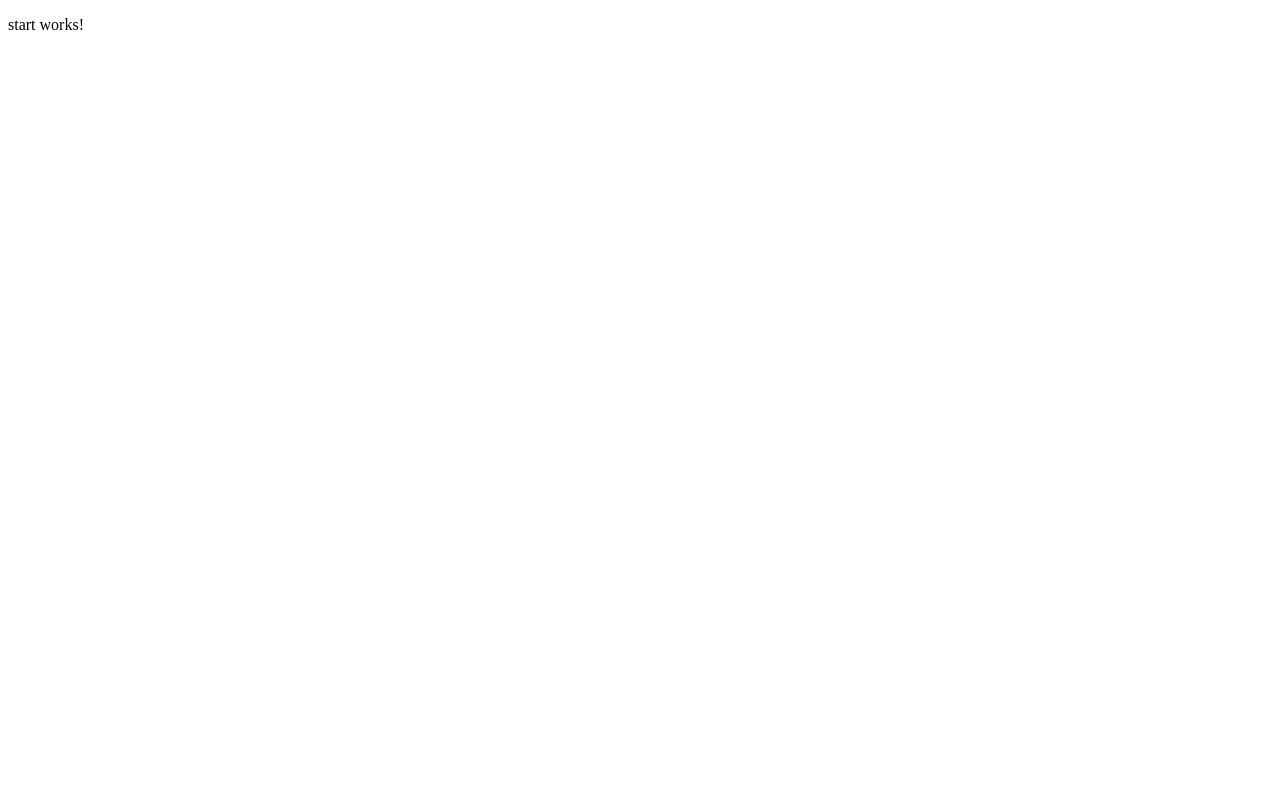
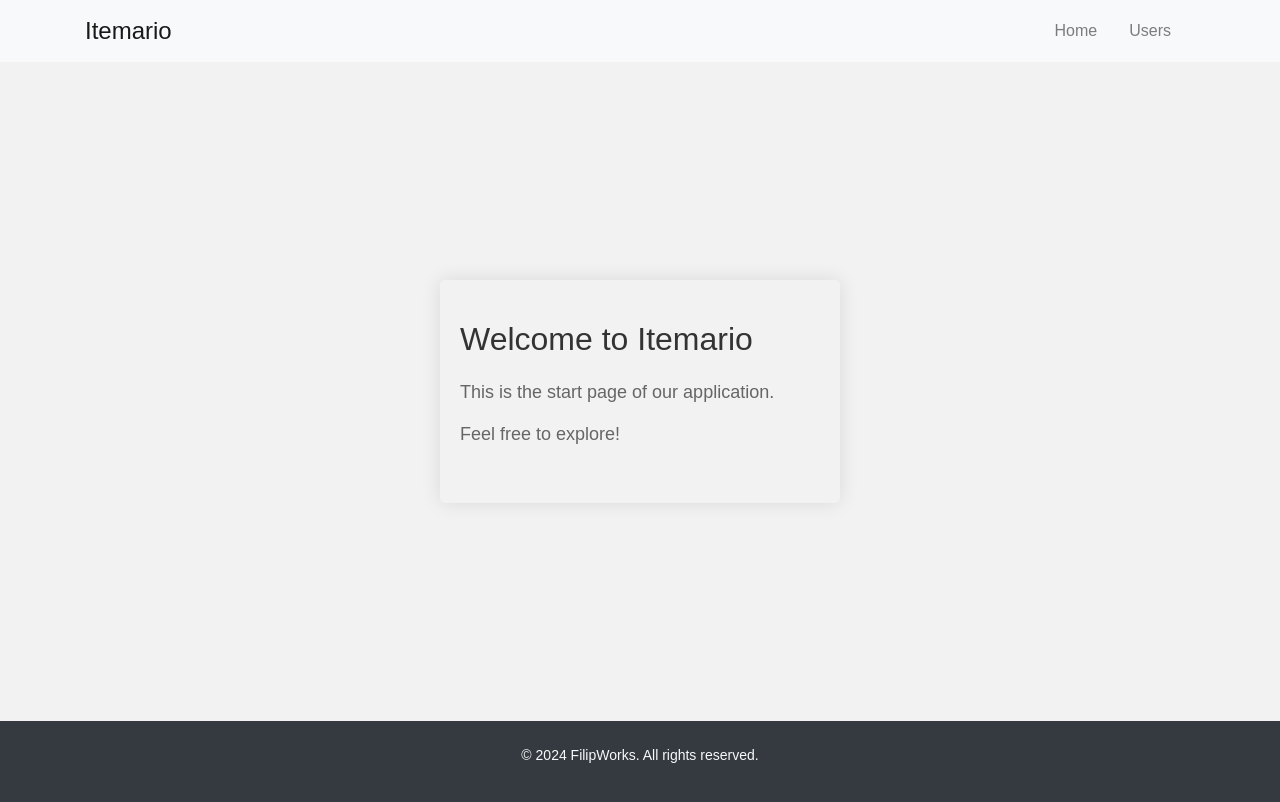
Before and after one commit to filbac1/Itemario-application, an Angular app: page /start in a window 1280 px wide. Shown: the top 802 px of the page. Built offline with nearby package versions, Linux system fonts and the light colour scheme.

Commit message:
Add start component with navigation bar, content, and footer; include external CSS

```diff
--- a/src/app/start/start.component.css
+++ b/src/app/start/start.component.css
@@ -0,0 +1,41 @@
+body {
+    background-color: #f2f2f2;
+    font-family: Arial, sans-serif;
+    margin: 0;
+    padding: 0;
+    overflow-x: hidden;
+  }
+
+  .navbar {
+    background-color: #f8f9fa !important;
+  }
+
+  .navbar-brand {
+    font-size: 24px;
+    font-weight: bold;
+  }
+
+  .navbar-nav .nav-link {
+    font-size: 18px;
+  }
+
+  #start-container {
+    background-color: #f2f2f2;
+    padding: 40px 20px;
+    border-radius: 5px;
+    box-shadow: 0 0 20px rgba(0, 0, 0, 0.1);
+    max-width: 400px;
+    width: 100%;
+  }
+
+  #start-container h2 {
+    font-size: 32px;
+    color: #333;
+    margin-bottom: 20px;
+  }
+
+  #start-container p {
+    font-size: 18px;
+    color: #666;
+    margin-bottom: 15px;
+  }
--- a/src/app/start/start.component.html
+++ b/src/app/start/start.component.html
@@ -1 +1,30 @@
-<p>start works!</p>
+<!DOCTYPE html>
+<html lang="en">
+<head>
+  <meta charset="UTF-8">
+  <meta name="viewport" content="width=device-width, initial-scale=1.0">
+  <title>Welcome to Itemario</title>
+  <link rel="stylesheet" href="https://stackpath.bootstrapcdn.com/bootstrap/4.5.2/css/bootstrap.min.css">
+  <link rel="stylesheet" href="start.component.css"> <!-- Link to external CSS file -->
+</head>
+<body>
+  <!-- Navigation Component -->
+  <app-navbar></app-navbar>
+
+  <div class="container d-flex align-items-center justify-content-center" style="min-height: calc(94.85vh - 100px);">
+    <div id="start-container">
+      <h2>Welcome to Itemario</h2>
+      <p>This is the start page of our application.</p>
+      <p>Feel free to explore!</p>
+    </div>
+  </div>
+
+  <!-- Footer Component -->
+  <app-footer></app-footer>
+
+  <!-- Bootstrap and jQuery -->
+  <script src="https://code.jquery.com/jquery-3.5.1.slim.min.js"></script>
+  <script src="https://cdn.jsdelivr.net/npm/@popperjs/core@2.5.3/dist/umd/popper.min.js"></script>
+  <script src="https://stackpath.bootstrapcdn.com/bootstrap/4.5.2/js/bootstrap.min.js"></script>
+</body>
+</html>
```
